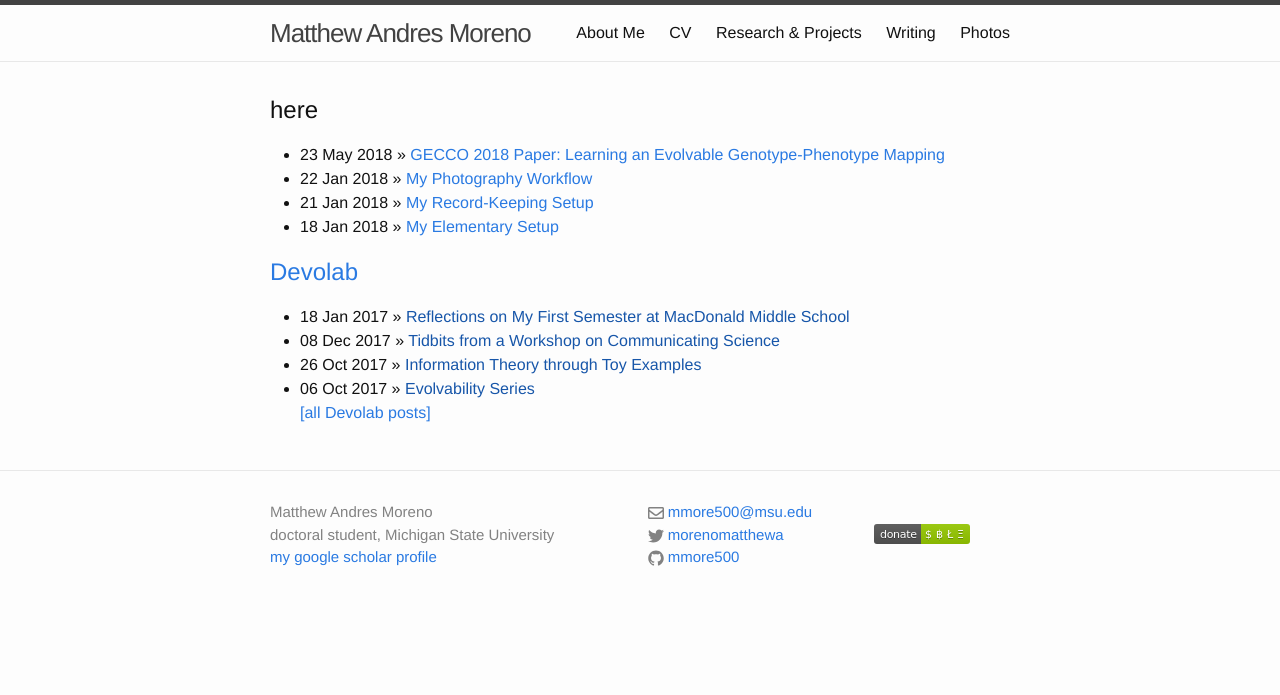
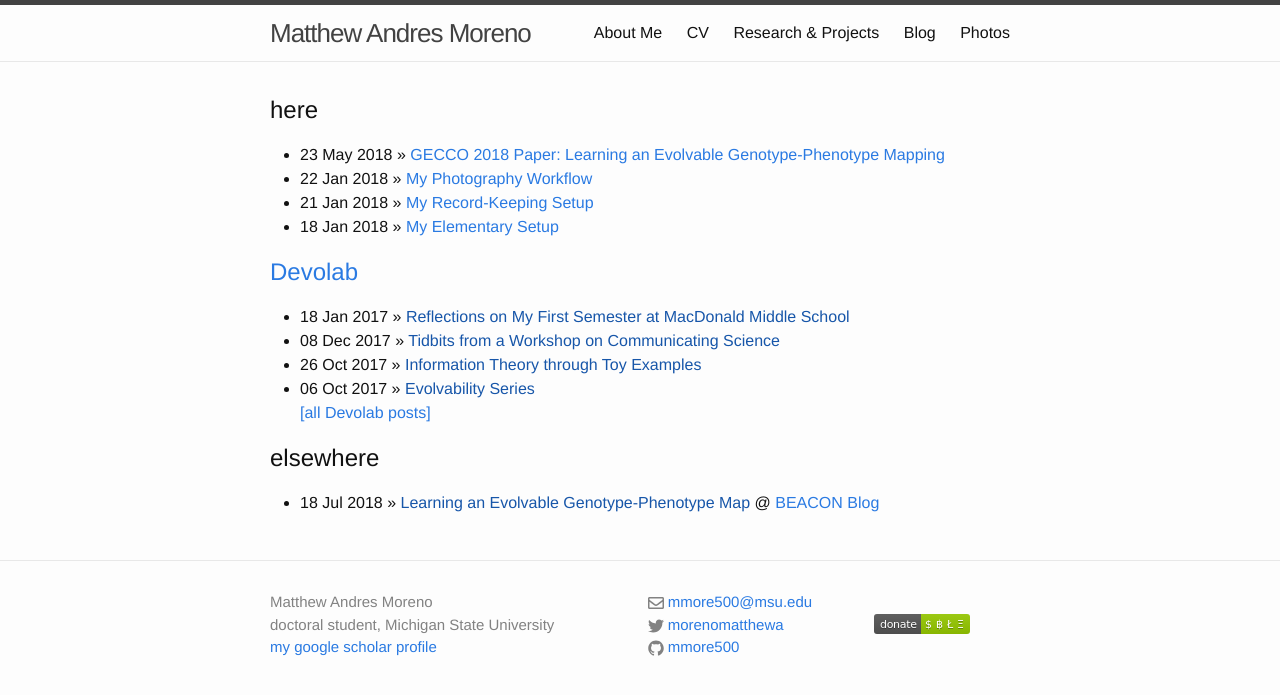
Before and after one commit to mmore500/mmore500.github.io, a Jekyll site: the page built from blog.md, in a window 1280 px wide. Shown: the top 695 px of the page. Built offline with Jekyll 4.4.1, drawn with Linux system fonts in a browser that asks for light colours.

Commit message:
Update, reorganize blog section

```diff
--- /dev/null
+++ b/_data/elsewhere_posts.yml
@@ -0,0 +1,5 @@
+- title: "Learning an Evolvable Genotype-Phenotype Map"
+  href: "https://www3.beacon-center.org/blog/2018/06/25/learning-an-evolvable-genotype-phenotype-map/"
+  where: "BEACON Blog"
+  where_href: "https://www3.beacon-center.org/"
+  date: 2018-07-18
--- a/_data/menu.yml
+++ b/_data/menu.yml
@@ -7,8 +7,8 @@
 - title: "Research & Projects"
   href: "/research/"
 
-- title: "Writing"
-  href: "/writing/"
+- title: "Blog"
+  href: "/blog/"
 
 - title: "Photos"
   href: "/portfolio/"
--- a/writing.md
+++ b/blog.md
@@ -1,7 +1,7 @@
 ---
 layout: default
-title: Writing
-permalink: /writing/
+title: Blog
+permalink: /blog/
 ---
 
 ## here
@@ -18,3 +18,10 @@ permalink: /writing/
   {% endfor %}
   <a href="http://devosoft.org/author/mmore500/">[all Devolab posts]</a>
 </ul>
+
+## elsewhere
+<ul class="posts">
+  {% for post in site.data.elsewhere_posts %}
+    <li><span>{{ post.date | date_to_string }}</span> &raquo; <a href="{{ post.url }}">{{ post.title }}</a> @  <a href="{{ post.where_href }}">{{ post.where }}</a></li>
+  {% endfor %}
+</ul>
```
